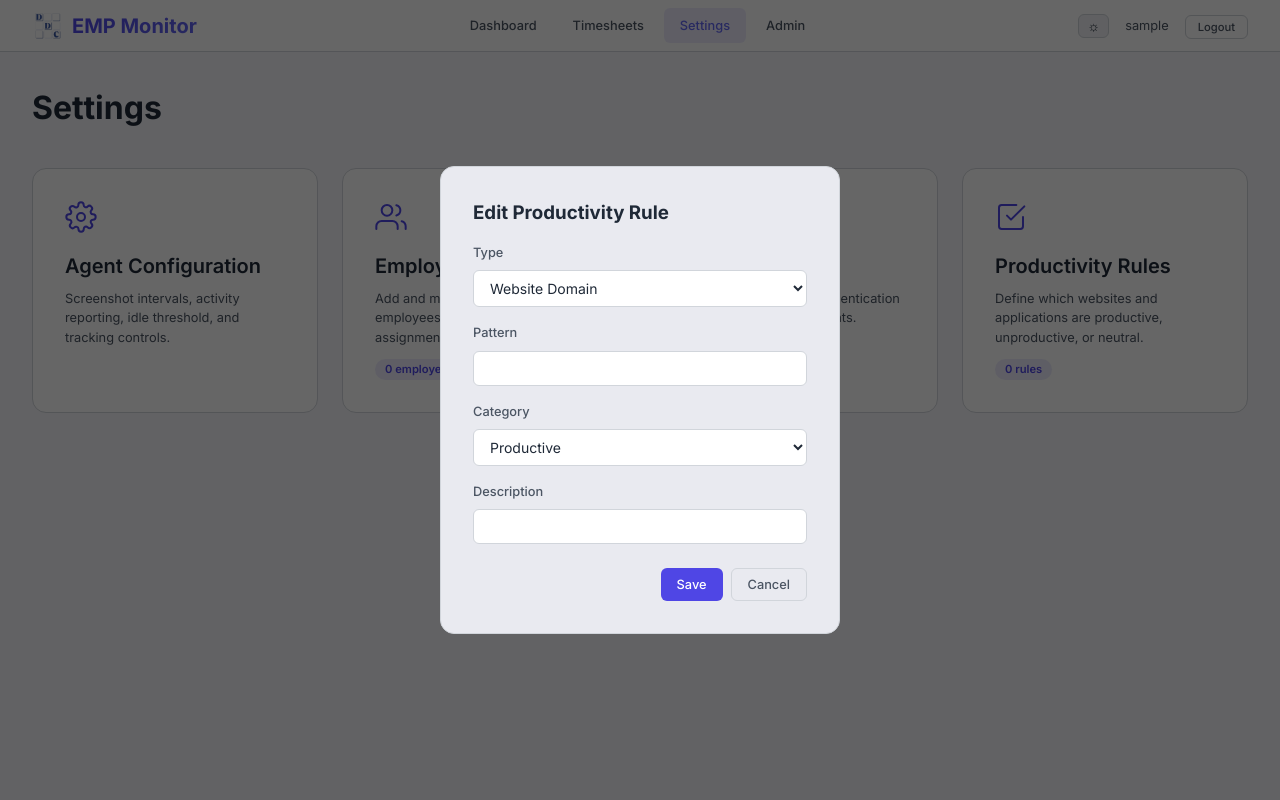
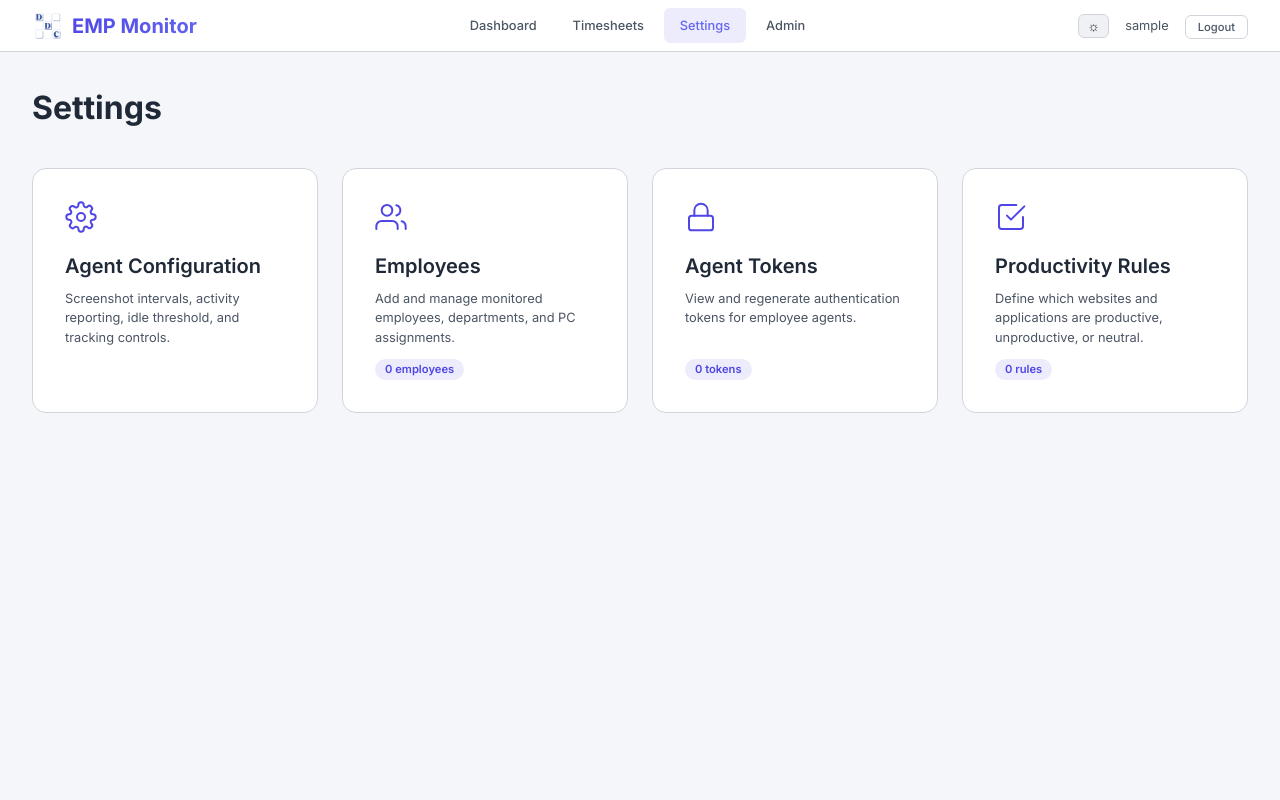
Before and after one commit to HannesBlulite/emp-monitor, a Django app: page /settings/ in a window 1280 px wide. Run offline with Django 5.2, Linux system fonts and the light colour scheme; the visitor is signed in with stand-in values (Sample User, id 1); data comes from the database, SQL or seed files in the repository; data that the repository does not hold is empty.

Commit message:
Fix edit-rule modal showing on page load due to CSS specificity override
Made-with: Cursor

```diff
--- a/server/static/css/style.css
+++ b/server/static/css/style.css
@@ -1159,14 +1159,14 @@ select.category-neutral {
     background: var(--color-text-muted);
 }
 
-/* Bulk action bar hidden state */
+/* Bulk action bar hidden state — !important needed to override .bulk-action-bar base display:flex */
 .bulk-action-bar--hidden {
-    display: none;
-}
-
-/* Edit modal hidden state */
+    display: none !important;
+}
+
+/* Edit modal hidden state — !important needed to override .edit-modal base display:flex */
 .edit-modal--hidden {
-    display: none;
+    display: none !important;
 }
 
 /* Import form layout */
```
